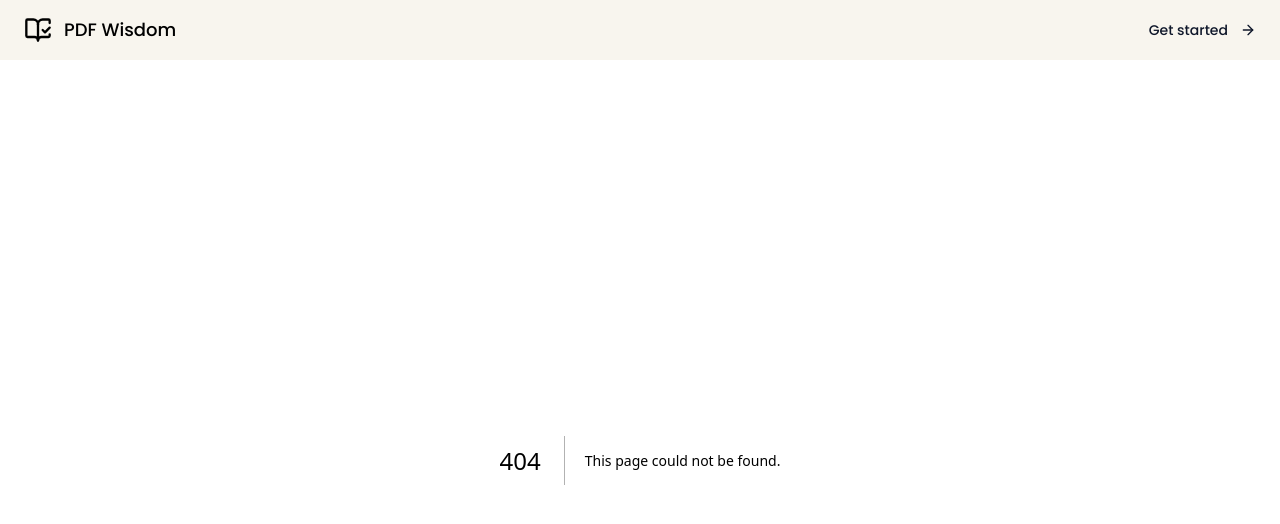
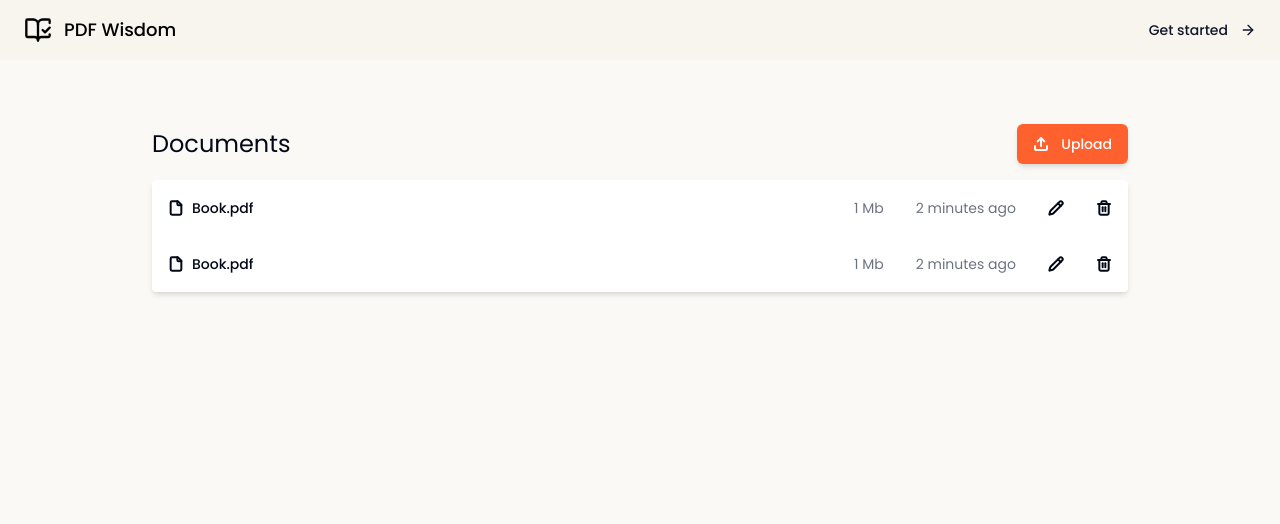
Before and after one commit to Olha-Maievska/clone-pfd-ai, a Next.js app: page /documents in a window 1280 px wide. Before the commit this address had no page. Shown: the top 524 px of the page. Built offline with nearby package versions, Linux system fonts and the light colour scheme.

Commit message:
created document page

```diff
--- /dev/null
+++ b/src/app/documents/page.tsx
@@ -0,0 +1,86 @@
+import { Button } from "@/components/ui/button";
+import { File, PencilIcon, Trash2, UploadIcon } from "lucide-react";
+import Link from "next/link";
+import React from "react";
+
+const Documents = () => {
+  return (
+    <section className="bg-[#faf9f6] min-h-screen">
+      <div className="section-container">
+        <div className="flex items-center justify-between mb-4">
+          <h1 className="text-2xl">Documents</h1>
+          <Button variant="orange">
+            <UploadIcon className="w-4 h-4 mr-1" style={{ strokeWidth: "3" }} />
+            Upload
+          </Button>
+        </div>
+
+        <div className="bg-white rounded shadow-md w-full overflow-x-scroll">
+          <table className="min-w-full">
+            <tbody>
+              <tr>
+                <td className="p-4 flex items-center text-left">
+                  <File className="w-4 h-4 mr-2" style={{ strokeWidth: "3" }} />
+                  <Link href="/documents/1">
+                    <span className="text-ellipsis overflow-hidden whitespace-normal max-w-[300px] text-sm font-medium">
+                      Book.pdf
+                    </span>
+                  </Link>
+                </td>
+                <td className="p-4 text-sm text-gray-500 whitespace-nowrap text-right w-20">
+                  1 Mb
+                </td>
+                <td className="p-4 text-sm text-gray-500 whitespace-nowrap text-right w-20">
+                  2 minutes ago
+                </td>
+                <td className="p-4 text-right w-4">
+                  <PencilIcon
+                    className="w-4 h-4 cursor-pointer"
+                    style={{ strokeWidth: "3" }}
+                  />
+                </td>
+                <td className="p-4 text-right w-4">
+                  <Trash2
+                    className="w-4 h-4 cursor-pointer"
+                    style={{ strokeWidth: "3" }}
+                  />
+                </td>
+              </tr>
+
+              <tr>
+                <td className="p-4 flex items-center text-left">
+                  <File className="w-4 h-4 mr-2" style={{ strokeWidth: "3" }} />
+                  <Link href="/documents/1">
+                    <span className="text-ellipsis overflow-hidden whitespace-normal max-w-[300px] text-sm font-medium">
+                      Book.pdf
+                    </span>
+                  </Link>
+                </td>
+                <td className="p-4 text-sm text-gray-500 whitespace-nowrap text-right w-20">
+                  1 Mb
+                </td>
+                <td className="p-4 text-sm text-gray-500 whitespace-nowrap text-right w-20">
+                  2 minutes ago
+                </td>
+                <td className="p-4 text-right w-4">
+                  <PencilIcon
+                    className="w-4 h-4 cursor-pointer"
+                    style={{ strokeWidth: "3" }}
+                  />
+                </td>
+                <td className="p-4 text-right w-4">
+                  <Trash2
+                    className="w-4 h-4 cursor-pointer"
+                    style={{ strokeWidth: "3" }}
+                  />
+                </td>
+              </tr>
+            </tbody>
+          </table>
+        </div>
+      </div>
+    </section>
+  );
+};
+
+export default Documents;
```
